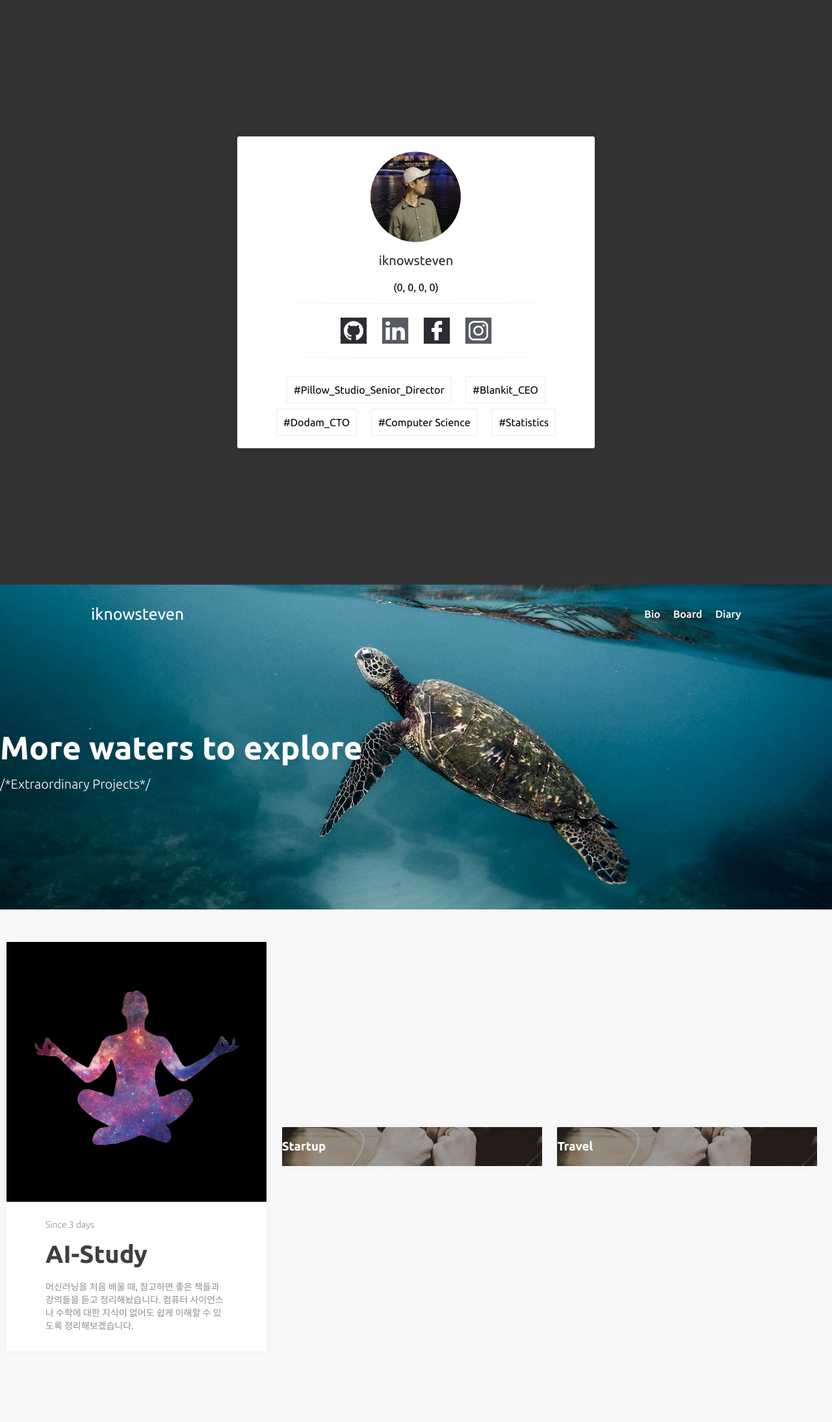
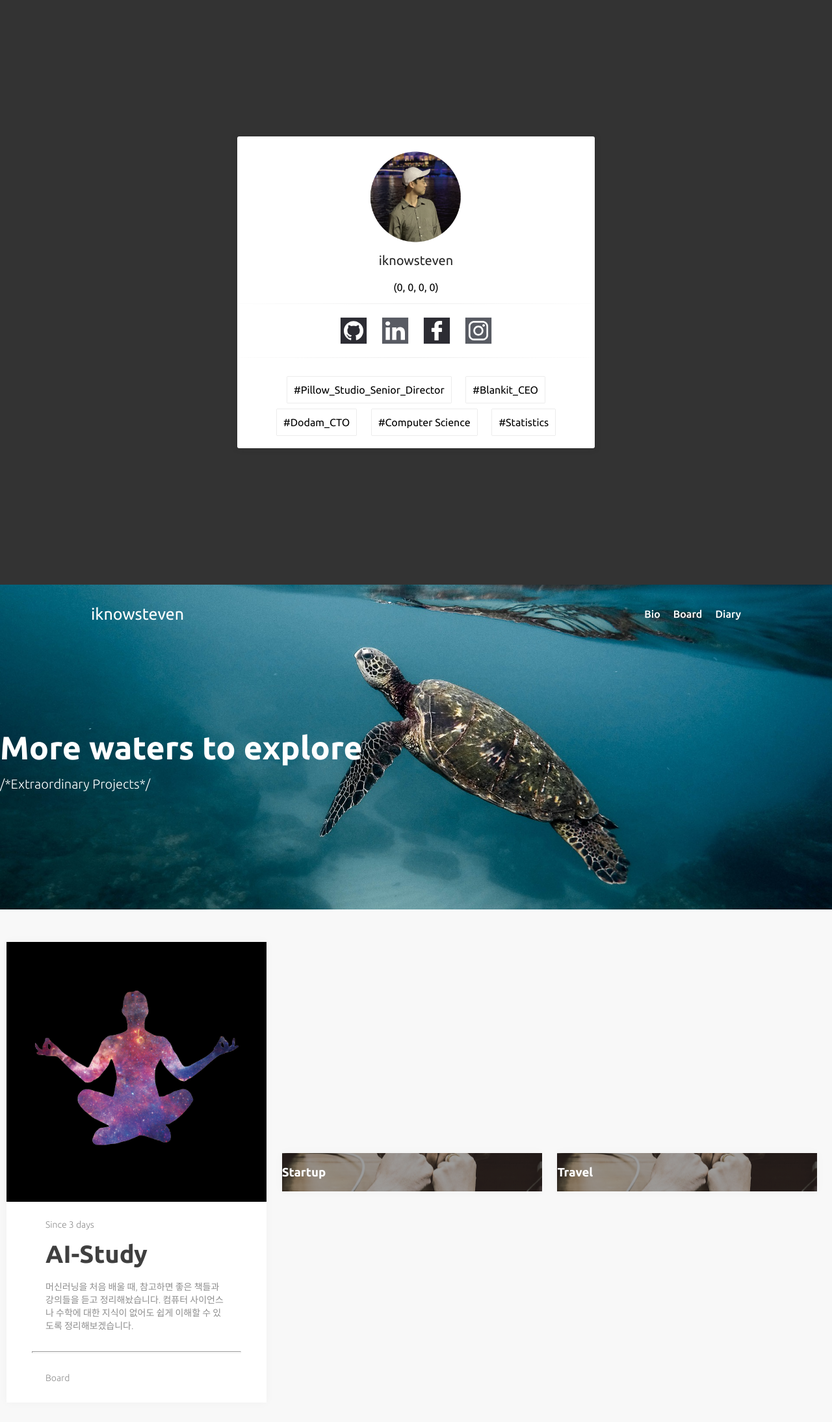
Before and after one commit to iknowSteven/iknowSteven.github.io, a Jekyll site: the page built from index.md, in a window 1280 px wide. Shown: the whole page at 65% size. Built offline with Jekyll 4.4.1, drawn with Linux system fonts in a browser that asks for light colours; our own code applies the rules of GitHub Pages for plain Markdown files; before the commit the page ends 2110 px from its top, so only the background shows below that.

Commit message:
no message

```diff
--- a/_includes/countdown/AI_Study.html
+++ b/_includes/countdown/AI_Study.html
@@ -11,6 +11,8 @@
         <h3 class="countdown_remain"></h3>
         <h1 class="countdown_container_white_title">AI-Study</h1>
         <h4 class="countdown_container_white_subtext">머신러닝을 처음 배울 때, 참고하면 좋은 책들과 강의들을 듣고 정리해놨습니다. 컴퓨터 사이언스나 수학에 대한 지식이 없어도 쉽게 이해할 수 있도록 정리해보겠습니다.</h4>
+        <hr class="countdown_container_white_hr">
+        <h4 class="countdown_container_white_subtext_Category">Board</h4>
         <div class="countdown_since">2019-02-01</div>
     </div>
     <script type="text/javascript" src="../../assets/js/src/countdown.js"></script>
--- a/assets/css/countdown.css
+++ b/assets/css/countdown.css
@@ -76,7 +76,27 @@
 .countdown_container_white_subtext {
     color: #8d8d8d;
     position:relative;
-    font-weight: 400;
+    font-weight: 300;
+    font-size: 14px;
+    width: 70%;
+    left: 50%;
+    transform:translateX(-50%);
+    margin-bottom: 30px;
+    margin-top: 30px;
+}
+
+.countdown_container_white_hr {
+    width: 80%;
+    height: 1px;
+    color: #8d8d8d;
+    position:relative;
+    left: 0px;
+}
+
+.countdown_container_white_subtext_Category {
+    color: #8d8d8d;
+    position:relative;
+    font-weight: 300;
     font-size: 14px;
     width: 70%;
     left: 50%;
```
